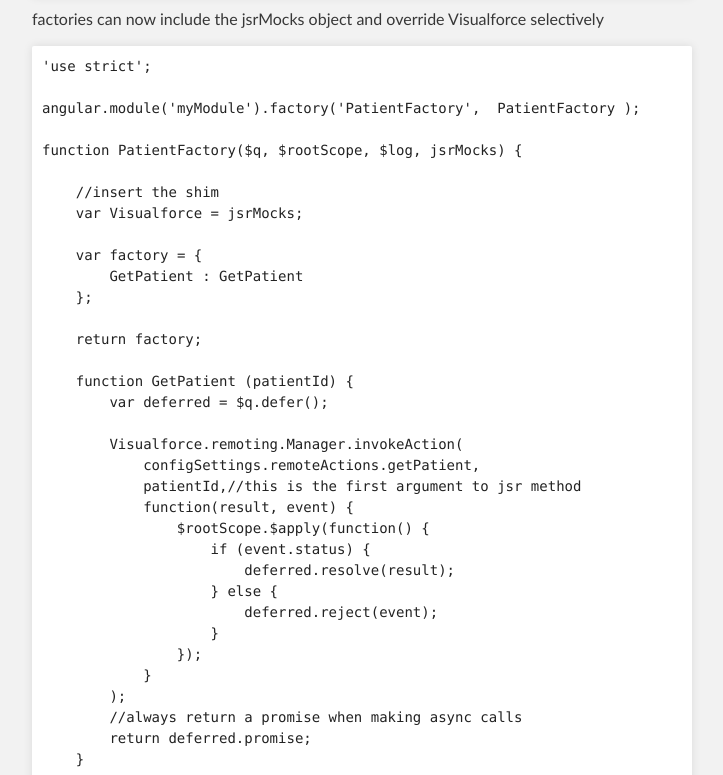
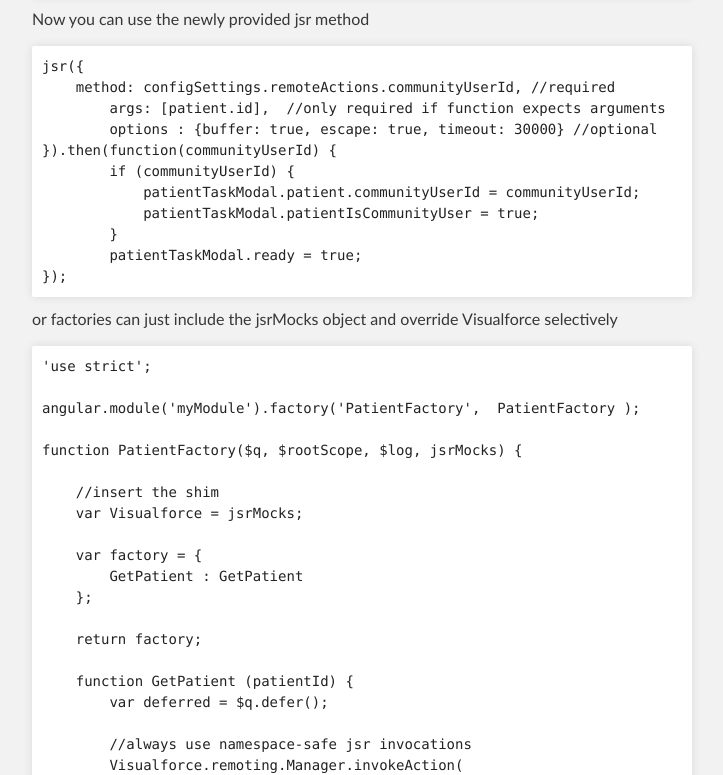
Before and after one commit to dshahin/jsr-mocks, a plain HTML site: page index.html in a window 1280 px wide. Shown: the part 1611-2386 px from the top of the page, without its empty margins (288-1011 px from the left). Drawn offline with Linux system fonts and the light colour scheme.

```diff
--- a/index.html
+++ b/index.html
@@ -96,7 +96,21 @@
     jsrMocksProvider.setMocks(configSettings.mocks);<span class="pl-c">//point to global config variable (see html)</span>
 });</pre></div>
 
-<p>factories can now include the jsrMocks object and override Visualforce selectively</p>
+<p>Now you can use the newly provided jsr method</p>
+
+<div class="highlight highlight-javascript"><pre>jsr({
+    method<span class="pl-k">:</span> configSettings.remoteActions.communityUserId, <span class="pl-c">//required</span>
+        args<span class="pl-k">:</span> [patient.<span class="pl-c1">id</span>],  <span class="pl-c">//only required if function expects arguments</span>
+        options <span class="pl-k">:</span> {buffer<span class="pl-k">:</span> <span class="pl-c1">true</span>, escape<span class="pl-k">:</span> <span class="pl-c1">true</span>, timeout<span class="pl-k">:</span> <span class="pl-c1">30000</span>} <span class="pl-c">//optional</span>
+}).then(<span class="pl-k">function</span>(<span class="pl-smi">communityUserId</span>) {
+        <span class="pl-k">if</span> (communityUserId) {
+            patientTaskModal.patient.communityUserId <span class="pl-k">=</span> communityUserId;
+            patientTaskModal.patientIsCommunityUser <span class="pl-k">=</span> <span class="pl-c1">true</span>;
+        }
+        patientTaskModal.ready <span class="pl-k">=</span> <span class="pl-c1">true</span>;
+});</pre></div>
+
+<p>or factories can just include the jsrMocks object and override Visualforce selectively</p>
 
 <div class="highlight highlight-javascript"><pre><span class="pl-s"><span class="pl-pds">'</span>use strict<span class="pl-pds">'</span></span>;
 
@@ -116,6 +130,7 @@
     <span class="pl-k">function</span> <span class="pl-en">GetPatient</span> (<span class="pl-smi">patientId</span>) {
         <span class="pl-k">var</span> deferred <span class="pl-k">=</span> $q.<span class="pl-c1">defer</span>();
 
+        <span class="pl-c">//always use namespace-safe jsr invocations</span>
         Visualforce.remoting.Manager.invokeAction(
             configSettings.remoteActions.getPatient,
             patientId,<span class="pl-c">//this is the first argument to jsr method</span>
```
Also changed, not shown: params.json (+1 -1 lines).
